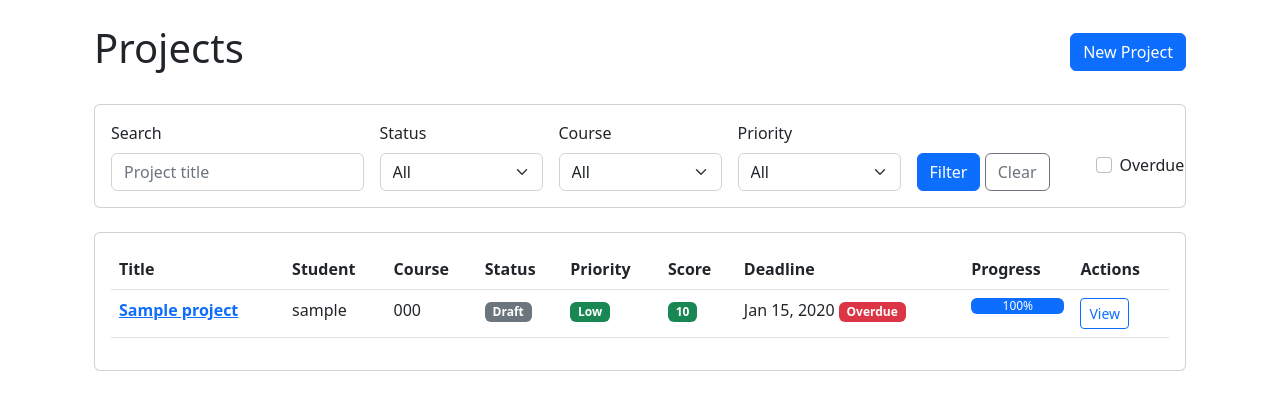
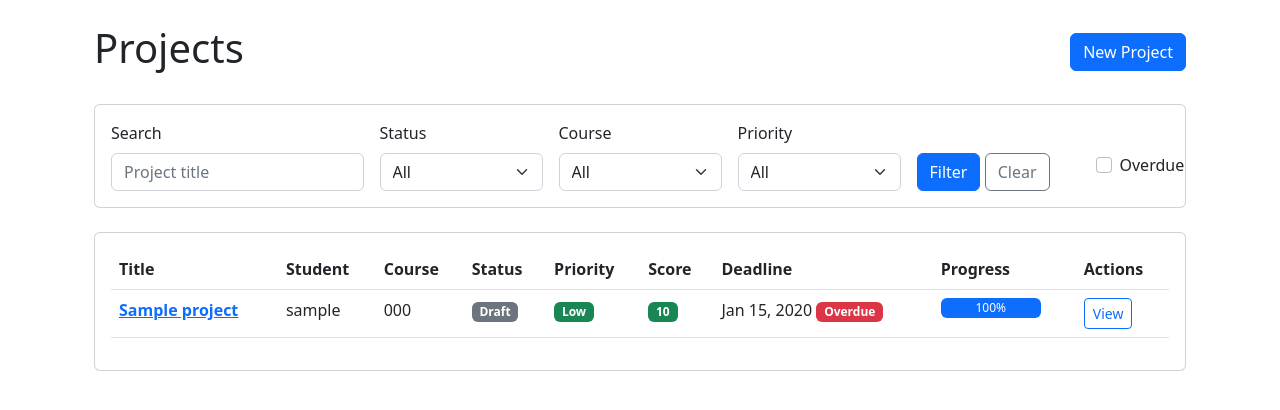
Before and after one commit to AlexeyKuzko/devops_diploma, a Django app: page /projects/ in a window 1280 px wide. Shown: the part 56-466 px from the top of the page. Run offline with Django 5.2, Linux system fonts and the light colour scheme; a user stored in the database is signed in; tables that the repository leaves empty hold one stand-in row (values such as "Sample post"); parts of the project's set-up code (start-up, migrations or seed data) failed here and were passed over; some libraries are stand-ins or nearby versions.

```diff
--- a/django_educational_demo_application/static/css/project.css
+++ b/django_educational_demo_application/static/css/project.css
@@ -50,3 +50,16 @@
   padding: 0.6rem;
   border: 1px solid #dee2e6;
 }
+
+.progress-fixed-height {
+  height: 20px;
+}
+
+.progress-small {
+  height: 20px;
+  width: 100px;
+}
+
+.progress-medium {
+  height: 25px;
+}
```
